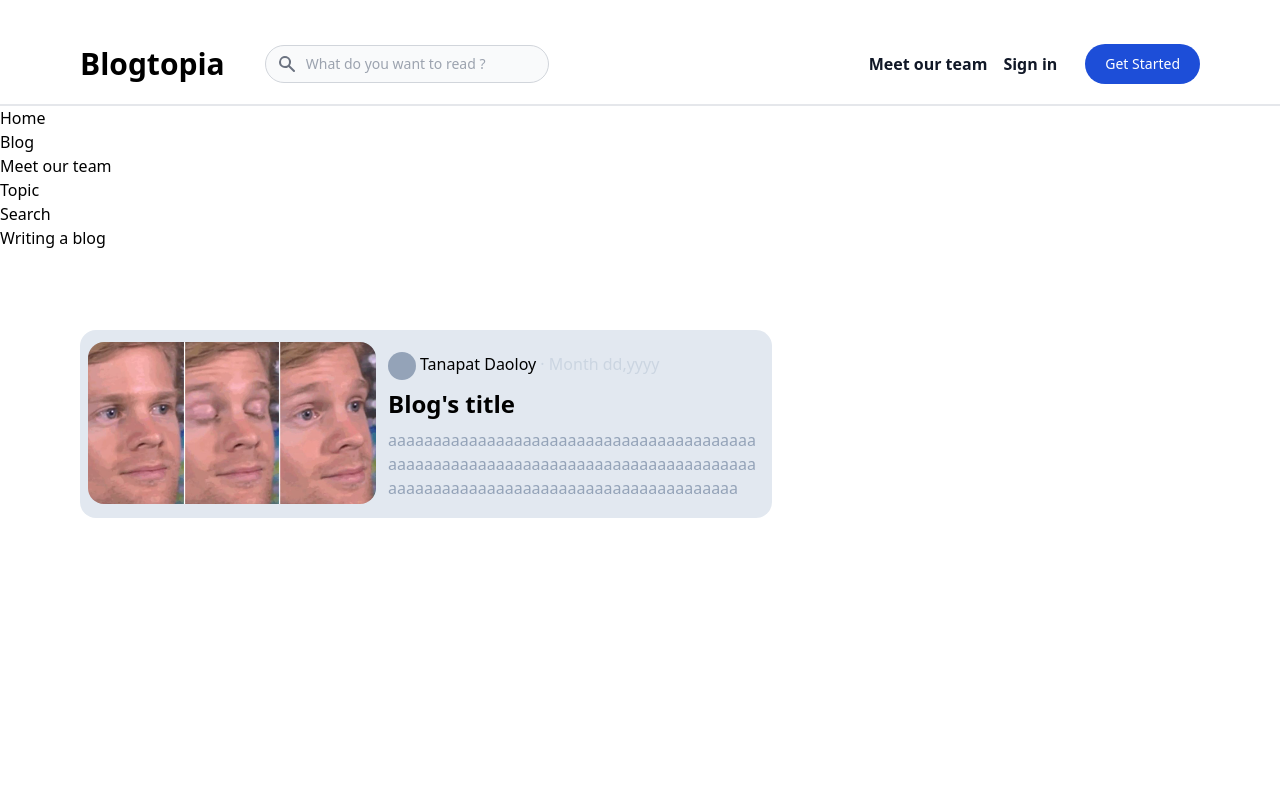
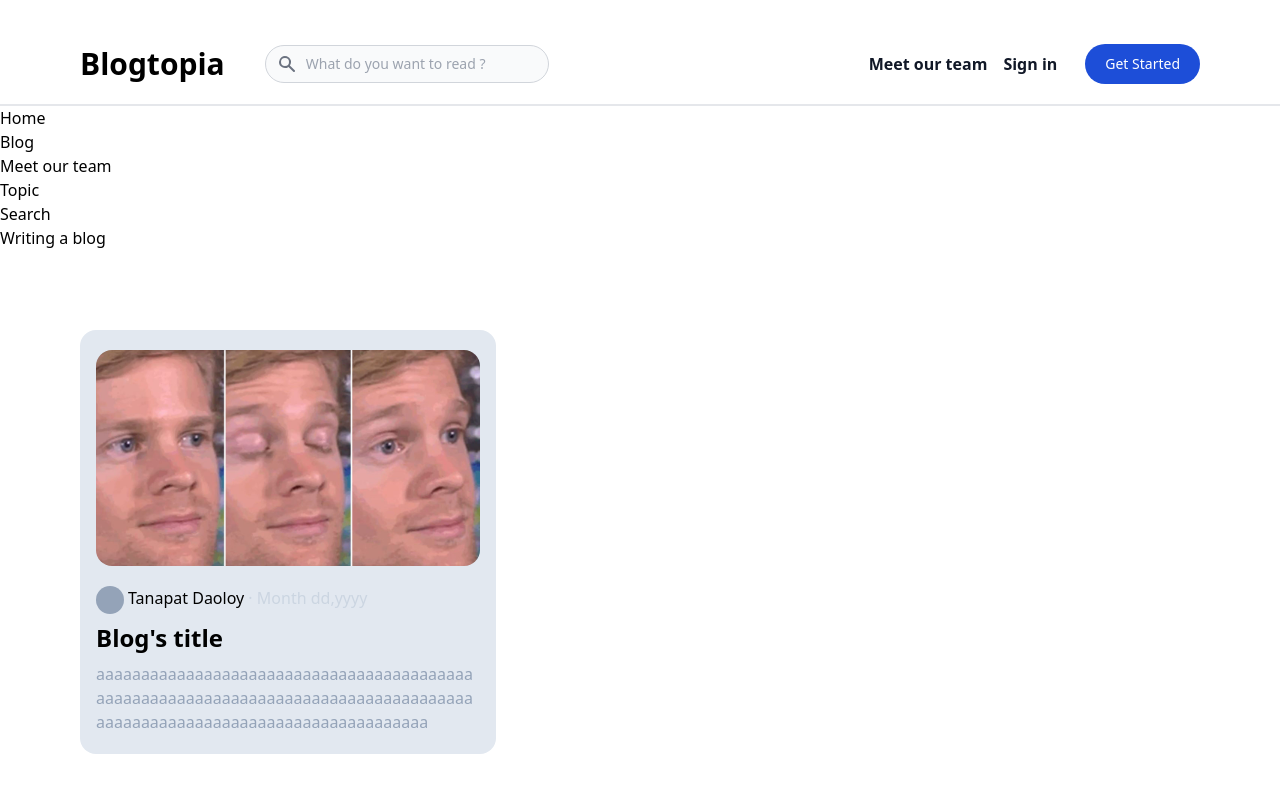
Before and after one commit to Lostjerome/PROJECT2-SEC-1-BLOGTOPIA, a Vue app: page / in a window 1280 px wide. Shown: the top 792 px of the page. Built offline with nearby package versions, Linux system fonts and the light colour scheme.

Commit message:
:lipstick: Modified Blog component

```diff
--- a/src/components/Blog.vue
+++ b/src/components/Blog.vue
@@ -1,57 +1,65 @@
 <script setup>
-import { ref } from 'vue';
-const itList = ref(true)
+import { ref } from "vue";
+const isList = ref(false);
 
 const props = defineProps({
-  title :{
-    type : String
+  title: {
+    type: String,
   },
-  description : {
-    type : String
+  description: {
+    type: String,
   },
-  isList : {
-    type : Boolean,
-    required : true
+  isList: {
+    type: Boolean,
+    required: true,
   },
-  author : {
-    type : String
+  author: {
+    type: String,
   },
-  date : {
-    type : String
+  date: {
+    type: String,
   },
-  image : {
-    type : String
-  }
-})
-
+  image: {
+    type: String,
+  },
+});
 </script>
 <template>
   <!-- blog -->
-  <div class="m-20 flex bg-slate-200 rounded-2xl items-center " :class="itList == true?' flex-rows w-fit h-fit':'flex-col'">
-
+  <div
+    class="m-20 p-5 flex bg-slate-200 rounded-2xl items-center"
+    :class="
+      isList == true ? ' flex-rows w-fit' : 'flex-col space-y-5 w-[26rem]'
+    "
+  >
     <!-- image -->
-    <div class="w-72 h-44 " :class="itList == true?'mt-3 ml-2':''">
-      <img src="../assets/image/skynews-drew-scanlon-blinking-white-guy_4786055.jpg" class=" rounded-2xl ">
+    <div class="w-96">
+      <img
+        src="../assets/image/skynews-drew-scanlon-blinking-white-guy_4786055.jpg"
+        class="rounded-2xl"
+      />
     </div>
 
     <!-- content_blog -->
-        <div class=" w-96 h-32  " :class="itList == true?'ml-3 mb-4':''">
+    <div class="w-96" :class="isList == true ? 'ml-3 mb-4' : ''">
       <!-- profile -->
       <div class="flex flex-rows">
         <!-- profile_pic -->
-                <div class=" bg-slate-400 w-7 h-7 rounded-full"></div>
+        <div class="bg-slate-400 w-7 h-7 rounded-full"></div>
         <!-- username&date_to_post -->
-                <h2 class=" ml-1">Tanapat&nbsp;Daoloy</h2>
-                <h2 class=" text-slate-300 ">&nbsp;·&nbsp;Month&nbsp;dd,yyyy</h2>
+        <h2 class="ml-1">Tanapat&nbsp;Daoloy</h2>
+        <h2 class="text-slate-300">&nbsp;·&nbsp;Month&nbsp;dd,yyyy</h2>
       </div>
       <!-- preview_content -->
       <div>
-            <h1 class=" font-bold mt-2 mb-2 text-2xl">Blog's title</h1>
-            <p class=" break-words text-slate-400" :class="itList == true?'pr-3':''">aaaaaaaaaaaaaaaaaaaaaaaaaaaaaaaaaaaaaaaaaaaaaaaaaaaaaaaaaaaaaaaaaaaaaaaaaaaaaaaaaaaaaaaaaaaaaaaaaaaaaaaaaaaaaaaaaaaaaaaaa</p>
+        <h1 class="font-bold mt-2 mb-2 text-2xl">Blog's title</h1>
+        <p
+          class="break-words text-slate-400"
+          :class="isList == true ? 'pr-3' : ''"
+        >
+          aaaaaaaaaaaaaaaaaaaaaaaaaaaaaaaaaaaaaaaaaaaaaaaaaaaaaaaaaaaaaaaaaaaaaaaaaaaaaaaaaaaaaaaaaaaaaaaaaaaaaaaaaaaaaaaaaaaaaaaaa
+        </p>
       </div>
     </div>
   </div>
-
-
-
 </template>
```
Lines whose indentation alone changed are shown as unchanged.
